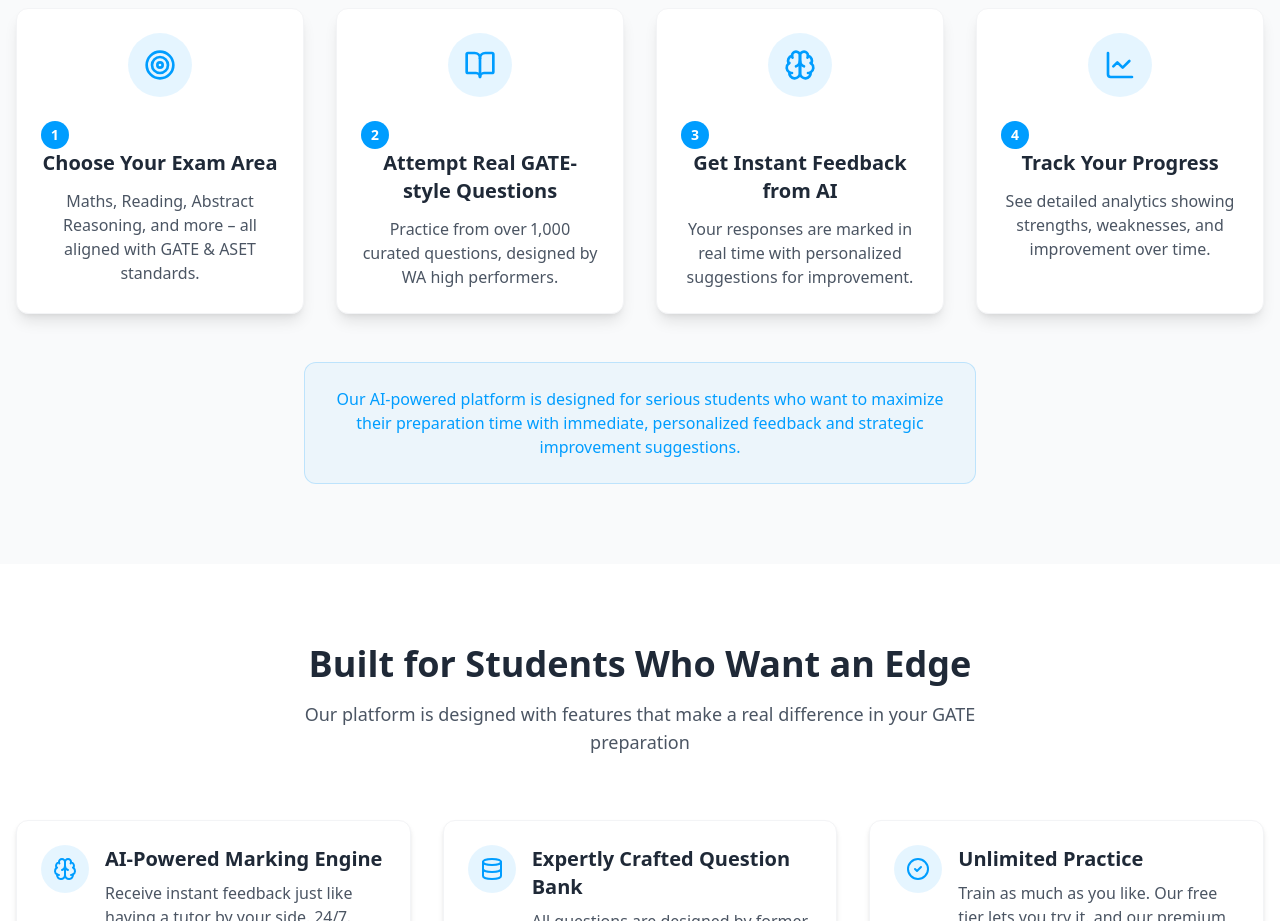
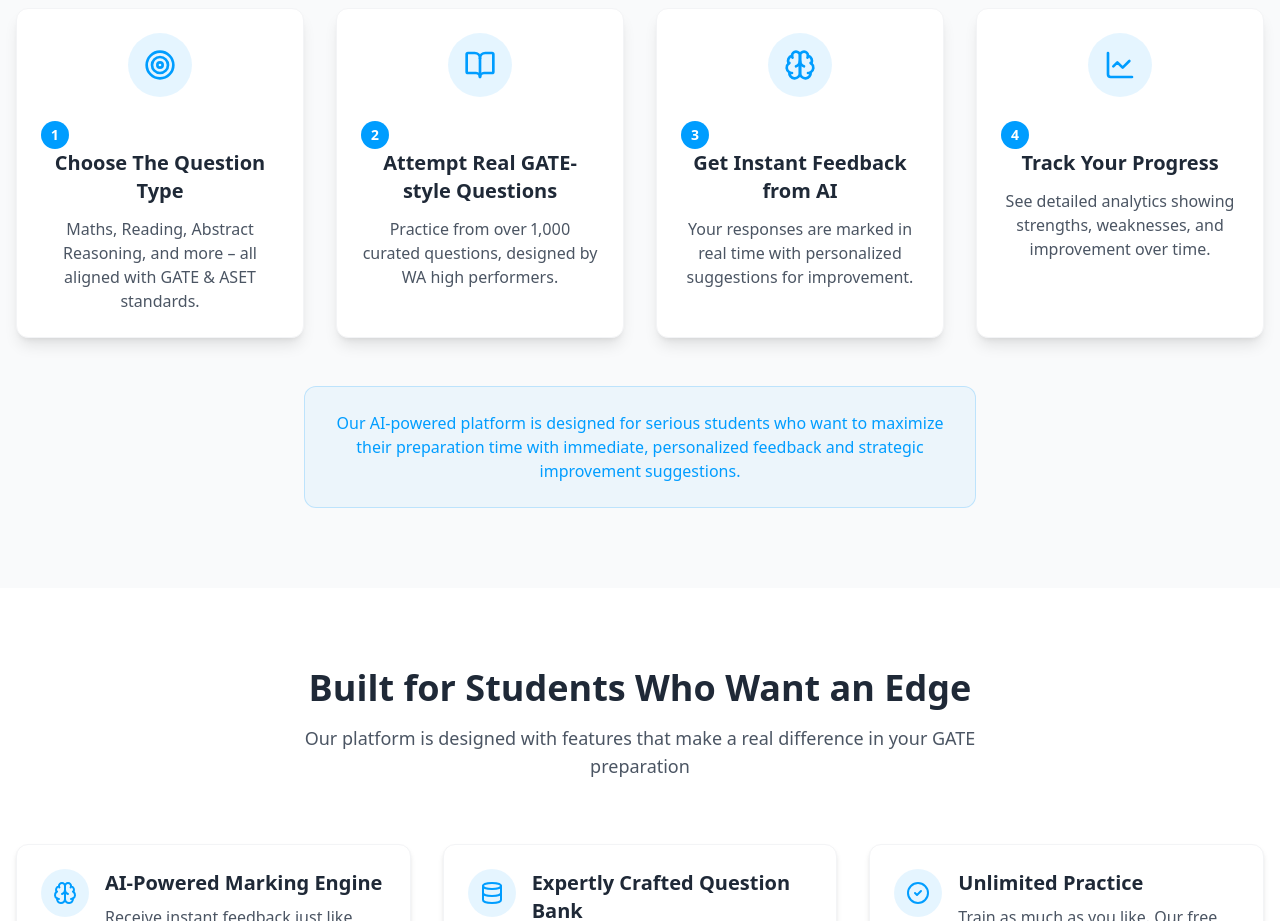
Before and after one commit to metaphexx/gate-ai-prepwise, a React (Vite) app: page / in a window 1280 px wide. Shown: the part 840-1761 px from the top of the page. Built offline with nearby package versions, Linux system fonts and the light colour scheme.

Commit message:
Change HowItWorks title
Update the title of the first step in the HowItWorks component.

```diff
--- a/src/components/landing/how-it-works.tsx
+++ b/src/components/landing/how-it-works.tsx
@@ -5,7 +5,7 @@ import { BookOpen, Brain, LineChart, Target } from 'lucide-react';
 const steps = [
   {
     icon: Target,
-    title: 'Choose Your Exam Area',
+    title: 'Choose The Question Type', // Updated title here
     description: 'Maths, Reading, Abstract Reasoning, and more – all aligned with GATE & ASET standards.'
   },
   {
```
